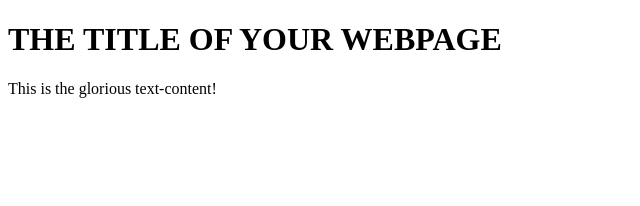
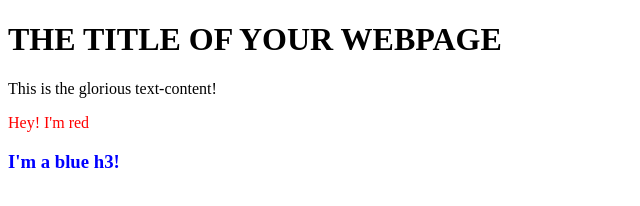
Before and after one commit to daveon33/OdinNotes, a plain HTML site: page Events/dom.html in a window 1280 px wide. Shown: the whole page, without its empty margins (0-640 px from the left). Drawn offline with Linux system fonts and the light colour scheme.

Commit message:
Append and query selector methods

```diff
--- a/Events/dom.html
+++ b/Events/dom.html
@@ -5,6 +5,7 @@
   <meta http-equiv="X-UA-Compatible" content="IE=edge">
   <meta name="viewport" content="width=device-width, initial-scale=1.0">
   <title>Dom Manipulation</title>
+  <script src="dom2.js" defer></script>
 </head>
 
 <body>
--- /dev/null
+++ b/Events/dom2.js
@@ -0,0 +1,17 @@
+// We target an specific element that we are going to manipulate
+
+const container = document.querySelector('#container');
+
+// Creating a new p element
+
+const newP = document.createElement('p');
+newP.textContent = 'Hey! I\'m red';
+newP.style.color = 'red';
+container.appendChild(newP);
+
+// Creating a new H3 element
+
+const newH = document.createElement('h3');
+newH.textContent = 'I\'m a blue h3!';
+newH.style.color = 'blue';
+container.appendChild(newH);
```
